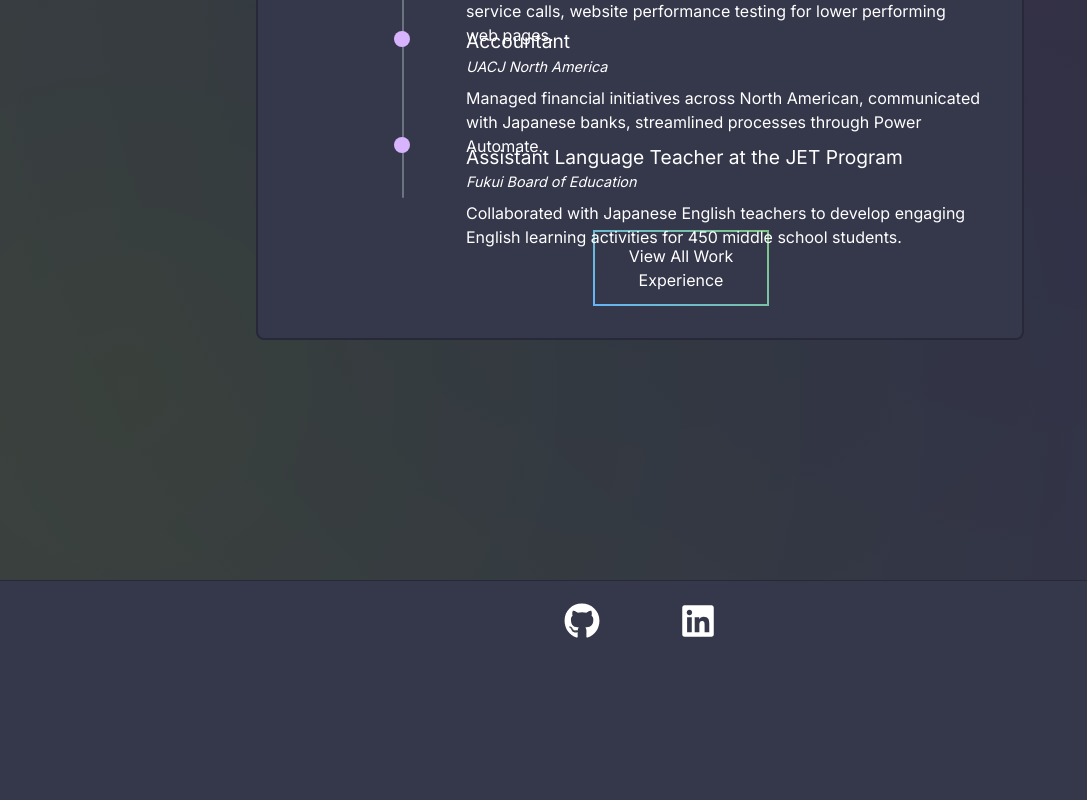
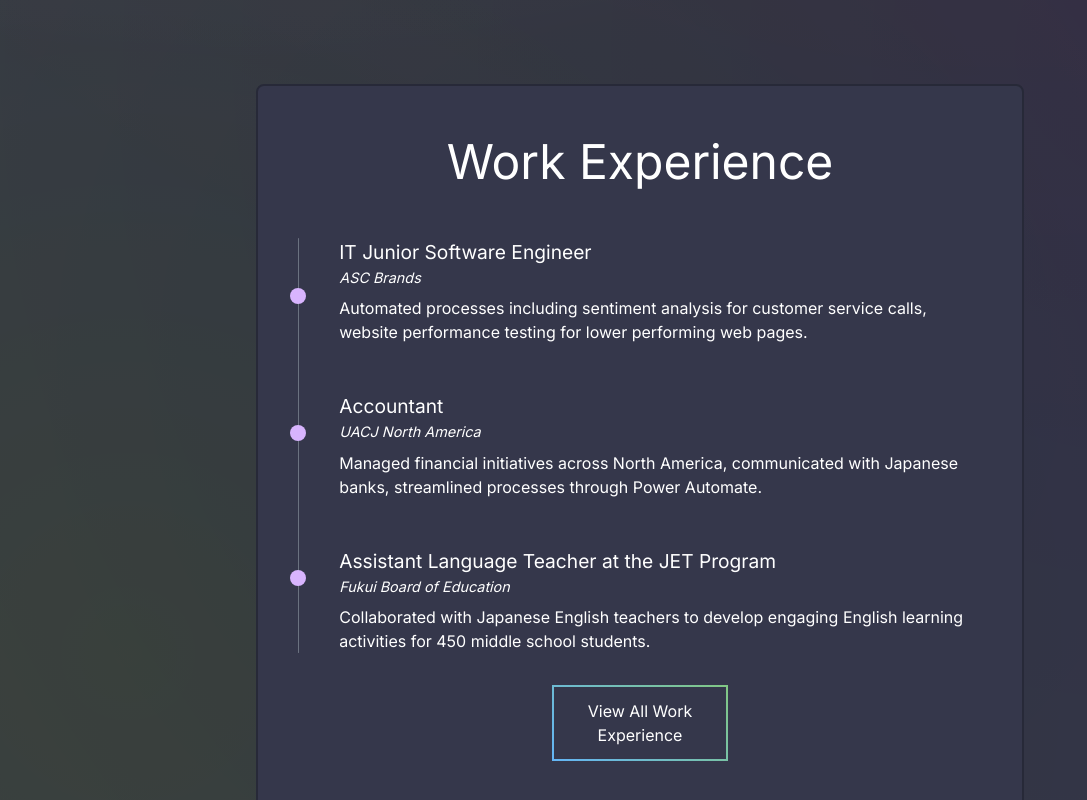
Before and after one commit to agrimes23/PortfolioSoftwareEngineer, a Next.js app: page / in a window 1280 px wide. Shown: the part 2060-2860 px from the top of the page, without its empty margins (0-1087 px from the left). Before the commit the page ends 2720 px from the top, so only its background shows below. Built offline with nearby package versions, Linux system fonts and the light colour scheme; no server answers.

Commit message:
work experience div on home page now shows content height on smaller screens

```diff
--- a/src/app/components/ProjectsHome.tsx
+++ b/src/app/components/ProjectsHome.tsx
@@ -61,21 +61,21 @@ const ProjectsHome = () => {
     fetchRepoInfo();
   }, []);
   return (
-    <div className="h-[100vh]">
-      <div className="bg-neutralSecondary border-2 border-neutralSecondary-dark rounded-lg sm:h-[90vh] xl:h-[70vh] w-[90vw] xl:w-[60vw] flex items-center flex-col xl:flex-row">
+    <div className="flex">
+      <div className="bg-neutralSecondary border-2 border-neutralSecondary-dark rounded-lg w-[90vw] xl:w-[60vw] flex items-center flex-col xl:flex-row">
         {/* Title ("Recent Projects")*/}
         <div className="w-full xl:h-full my-5 xl:my-0 xl:w-4/12 pt-10 pl-10 text-[3rem] text-white">
           <h1>Recent Projects</h1>
         </div>
 
         {/* Recent Projects list */}
-        <div className="flex flex-col xl:w-8/12 h-full justify-between items-center">
+        <div className="flex flex-col xl:w-8/12 h-full justify-between items-center xl:my-24">
           {/* the list */}
           <div className="flex flex-col gap-8 justify-center h-full w-[90%] max-w-[900px]">
             {repoInfo.map((repo, index) => (
               <div
                 key={index}
-                className="flex items-center lg:h-[10rem] rounded-lg bg-gray-800 p-5 flex-col sm:flex-row"
+                className="flex items-center rounded-lg bg-gray-800 p-5 flex-col sm:flex-row"
               >
                 <div className="flex flex-col flex-1 h-full gap-4">
                   <p className="text-white text-[1.3rem]">{repo.name}</p>
--- a/src/app/page.tsx
+++ b/src/app/page.tsx
@@ -4,8 +4,8 @@ import Link from "next/link";
 
 export default function Home() {
   return (
-    <main className="flex min-h-screen flex-col items-center pt-24">
-      <div className="h-[100vh] my-10">
+    <main className="flex min-h-screen flex-col items-center pt-24 gap-52">
+      <div className="my-10">
         {/* Hero Section */}
         <div className="bg-neutralSecondary border-2 border-neutralSecondary-dark rounded-lg py-32 lg:py-0 lg:h-[70vh] w-[90vw] xl:w-[60vw] flex flex-col items-center">
           <div className="w-[80vw] xl:w-[40vw] flex flex-col h-full justify-center gap-24">
@@ -56,30 +56,31 @@ export default function Home() {
 
       {/* Experience */}
 
-      <div className="h-[100vh]">
-        <div className="bg-neutralSecondary border-2 border-neutralSecondary-dark rounded-lg h-[70vh] w-[60vw] flex flex-col">
-          <div className="flex justify-center">
-            <p className="text-white text-[3rem] pt-10">Work Experience</p>
+      <div className="flex my-10">
+  <div className="bg-neutralSecondary border-2 border-neutralSecondary-dark rounded-lg w-[90vw] xl:w-[60vw] flex flex-col p-10">
+    <div className="flex justify-center mb-10">
+      <p className="text-white text-[3rem]">Work Experience</p>
     </div>
-          {/* Timeline line */}
-          <div className="relative h-full pl-36 flex flex-col">
-            {/* line */}
-            <div className="relative bg-gray-500 h-[75%] w-[2px] rounded-lg">
+    {/* Container for timeline and content */}
+    <div className="relative flex flex-col items-start">
+      {/* Timeline Line */}
+      <div className="relative flex items-start">
+        {/* Line */}
+        <div className="relative bg-gray-500 w-[2px] rounded-lg h-full min-h-[200px]">
           {/* Dots container */}
           <div className="absolute top-0 bottom-0 flex flex-col justify-between w-full">
-                {/* dot */}
-                <div>
+            {/* Dot */}
             <div className="absolute -left-2 top-[12%] rounded-full bg-purple-300 w-4 h-4"></div>
-                </div>
-                {/* dot */}
+            {/* Dot */}
             <div className="absolute -left-2 top-[45%] rounded-full bg-purple-300 w-4 h-4"></div>
-                {/* dot */}
+            {/* Dot */}
             <div className="absolute -left-2 top-[80%] rounded-full bg-purple-300 w-4 h-4"></div>
           </div>
         </div>
 
-
-            <div className="absolute flex flex-col gap-2 text-accent left-52 top-[5%] pr-10">
+        {/* Experience Entries */}
+        <div className="flex flex-col gap-12 pl-10">
+          <div className="relative flex flex-col gap-2 text-accent">
             <div>
               <h4 className="text-[1.2rem]">IT Junior Software Engineer</h4>
               <h6 className="italic text-[0.9rem]">ASC Brands</h6>
@@ -89,29 +90,30 @@ export default function Home() {
             </p>
           </div>
 
-            <div className="absolute flex flex-col gap-2 text-accent left-52 top-[30%] pr-10">
+          <div className="relative flex flex-col gap-2 text-accent">
             <div>
               <h4 className="text-[1.2rem]">Accountant</h4>
               <h6 className="italic text-[0.9rem]">UACJ North America</h6>
             </div>
             <p>
-              Managed financial initiatives across North American, communicated with Japanese banks, streamlined processes through Power Automate.
+              Managed financial initiatives across North America, communicated with Japanese banks, streamlined processes through Power Automate.
             </p>
           </div>
 
-
-            <div className="absolute  flex flex-col gap-2 text-accent left-52 top-[56%] pr-10">
+          <div className="relative flex flex-col gap-2 text-accent">
             <div>
               <h4 className="text-[1.2rem]">Assistant Language Teacher at the JET Program</h4>
               <h6 className="italic text-[0.9rem]">Fukui Board of Education</h6>
             </div>
             <p>
               Collaborated with Japanese English teachers to develop engaging English learning activities for 450 middle school students.
-
             </p>
           </div>
-            {/* view all projects button */}
-            <div className="flex w-[90%] py-8 justify-center">
+        </div>
+      </div>
+
+      {/* View All Projects Button */}
+      <div className="flex w-full py-8 justify-center">
         <Link href="/experience">
           <button className="py-3 w-[11rem] border-2 gradient-border rounded-lg text-white">
             View All Work Experience
@@ -121,6 +123,12 @@ export default function Home() {
     </div>
   </div>
 </div>
+
+
+
+
+
+
     </main>
   );
 }
```
Lines whose indentation alone changed are shown as unchanged.
